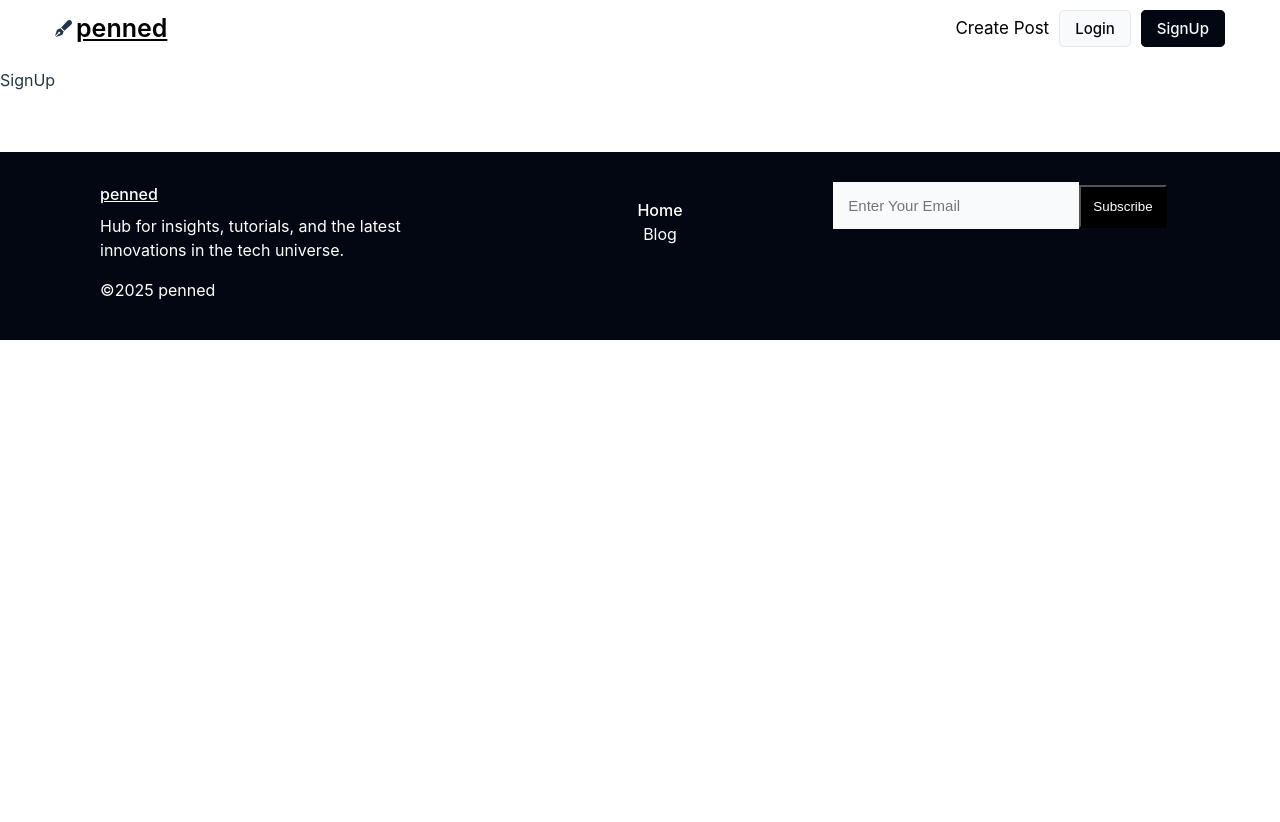
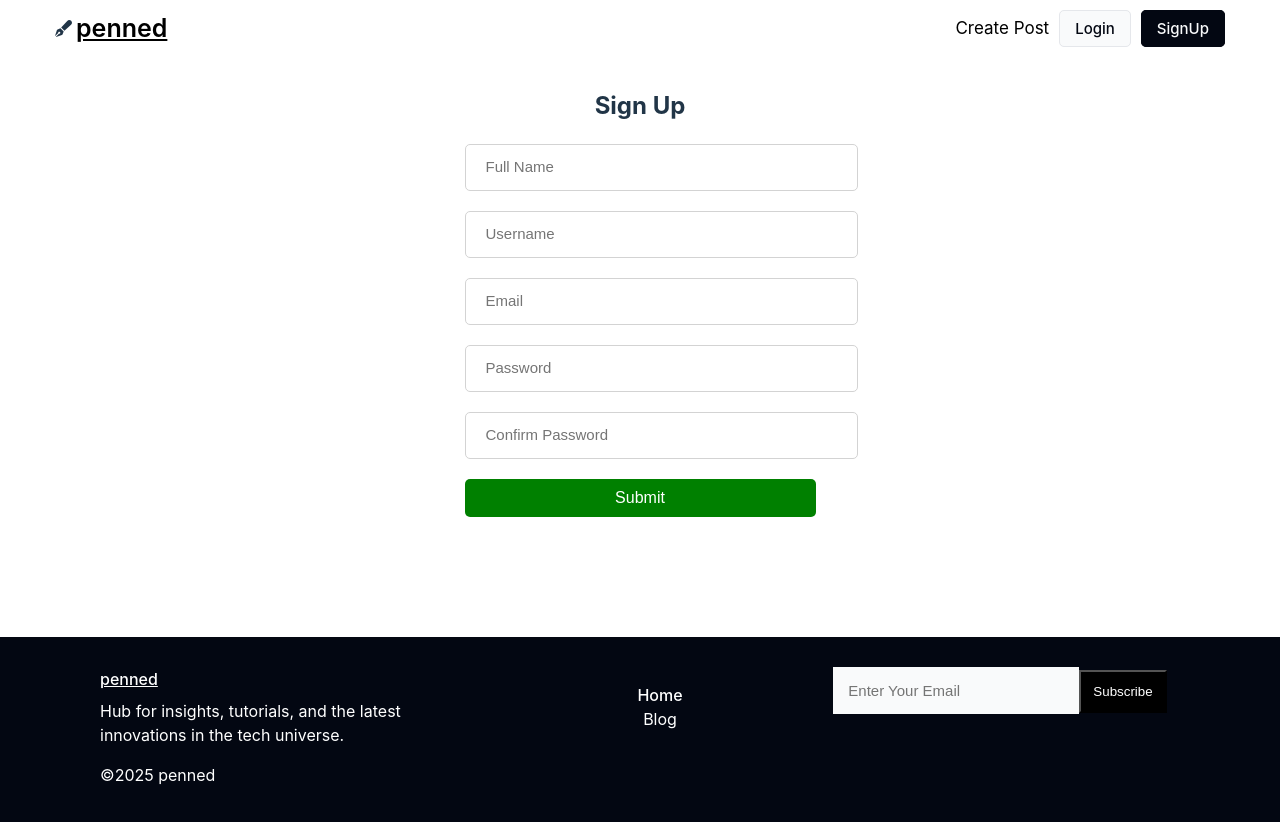
Before and after one commit to samuelkaranja/penned, a React (Vite) app: page /sign-up in a window 1280 px wide. Shown: the top 822 px of the page. Before the commit the page ends 800 px from the top, so only its background shows below. Built offline with nearby package versions, Linux system fonts and the light colour scheme; no server answers.

Commit message:
Implemented a Register Form Component

```diff
--- /dev/null
+++ b/src/components/Register/Register.jsx
@@ -0,0 +1,88 @@
+import { useState } from "react";
+import "./register.css";
+
+const Register = () => {
+  const [user, setUser] = useState({
+    fullName: "",
+    username: "",
+    email: "",
+    password: "",
+    confirmPassword: "",
+  });
+
+  const handleChange = (e) => {
+    setUser({ ...user, [e.target.name]: e.target.value });
+  };
+
+  const handleSubmit = (e) => {
+    e.preventDefault();
+    console.log(user);
+
+    setUser({
+      fullName: "",
+      username: "",
+      email: "",
+      password: "",
+      confirmPassword: "",
+    });
+  };
+
+  return (
+    <div className="register">
+      <div className="frm">
+        <form onSubmit={handleSubmit}>
+          <div>
+            <input
+              type="text"
+              name="fullName"
+              value={user.fullName}
+              onChange={handleChange}
+              placeholder="Full Name"
+            />
+          </div>
+          <div>
+            <input
+              type="text"
+              name="username"
+              value={user.username}
+              onChange={handleChange}
+              placeholder="Username"
+            />
+          </div>
+          <div>
+            <input
+              type="email"
+              name="email"
+              value={user.email}
+              onChange={handleChange}
+              placeholder="Email"
+            />
+          </div>
+          <div>
+            <input
+              type="password"
+              name="password"
+              value={user.password}
+              onChange={handleChange}
+              placeholder="Password"
+            />
+          </div>
+          <div>
+            <input
+              type="password"
+              name="confirmPassword"
+              value={user.confirmPassword}
+              onChange={handleChange}
+              placeholder="Confirm Password"
+            />
+          </div>
+          <button type="submit" className="btn">
+            Submit
+          </button>
+        </form>
+      </div>
+    </div>
+  );
+};
+
+export default Register;
--- /dev/null
+++ b/src/components/Register/register.css
@@ -0,0 +1,31 @@
+.register .frm {
+  width: 30%;
+  margin: 0 auto;
+}
+
+.register input {
+  width: 100%;
+  padding: 15px 20px;
+  border: 1px solid lightgrey;
+  border-radius: 5px;
+  margin-bottom: 20px;
+}
+
+.register input:focus {
+  outline: none;
+  border: 1px solid lightgrey;
+}
+
+.register input::placeholder {
+  font-size: 15px;
+}
+
+.register .btn {
+  width: 100%;
+  background: green;
+  color: #fff;
+  border: none;
+  border-radius: 5px;
+  padding: 10px 20px;
+  font-size: 16px;
+}
--- a/src/components/index.js
+++ b/src/components/index.js
@@ -5,4 +5,5 @@ export { default as PostList } from "./PostList/PostList";
 export { default as Subscribe } from "./Subscribe/Subscribe";
 export { default as Post } from "./Post/Post";
 export { default as AddPost } from "./AddPost/AddPost";
+export { default as Register } from "./Register/Register";
 export { default as Footer } from "./Footer/Footer";
--- a/src/pages/SignUp/SignUp.jsx
+++ b/src/pages/SignUp/SignUp.jsx
@@ -1,7 +1,16 @@
+import { Register } from "../../components";
 import "./signup.css";
 
 const SignUp = () => {
-  return <div className="signup">SignUp</div>;
+  return (
+    <div className="signUp">
+      {/* <div className="image"></div> */}
+      <div className="user">
+        <h2>Sign Up</h2>
+        <Register />
+      </div>
+    </div>
+  );
 };
 
 export default SignUp;
--- a/src/pages/SignUp/signup.css
+++ b/src/pages/SignUp/signup.css
@@ -0,0 +1,22 @@
+.signUp {
+  max-width: 1170px;
+  margin: 20px auto 120px auto;
+  /* display: flex;
+  height: 90vh; */
+}
+
+/* .signUp .image {
+  width: 50%;
+  background: url("../../assets/blog.jpg");
+  background-size: cover;
+  background-position: center center;
+} */
+
+/* .signUp .user {
+  width: 50%;
+} */
+
+.signUp h2 {
+  text-align: center;
+  margin-bottom: 20px;
+}
```
Also changed, not shown: src/assets/blog.jpg (added).
